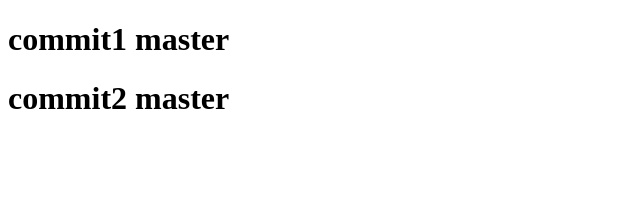
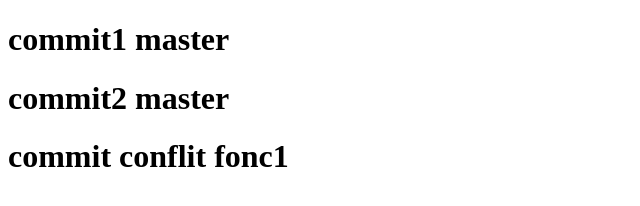
Before and after one commit to mohammedlahkim/GITTEST, a plain HTML site: page index.html in a window 1280 px wide. Shown: the whole page, without its empty margins (0-640 px from the left). Drawn offline with Linux system fonts and the light colour scheme.

Commit message:
commit conflit fonct1

```diff
--- a/index.html
+++ b/index.html
@@ -8,5 +8,6 @@
 <body>
     <h1>commit1 master</h1>
     <h1>commit2 master</h1>
+    <h1>commit conflit fonc1</h1>
 </body>
 </html>
```
